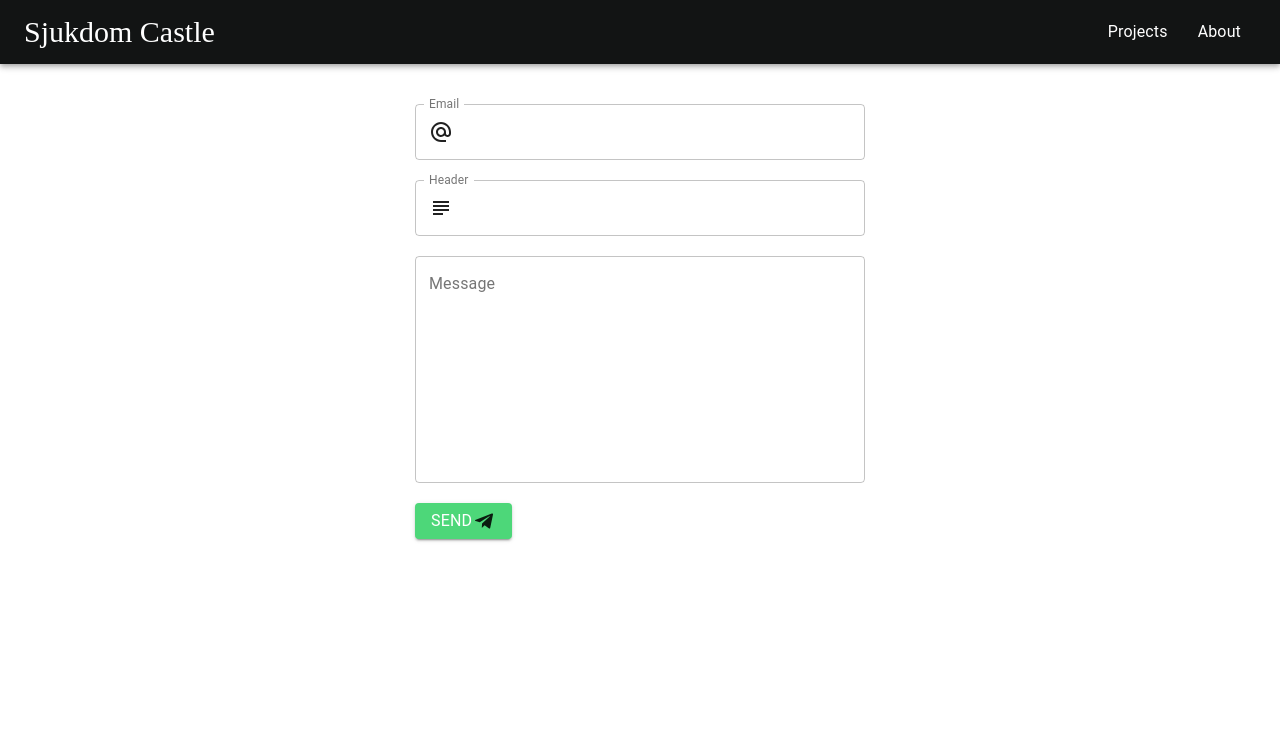
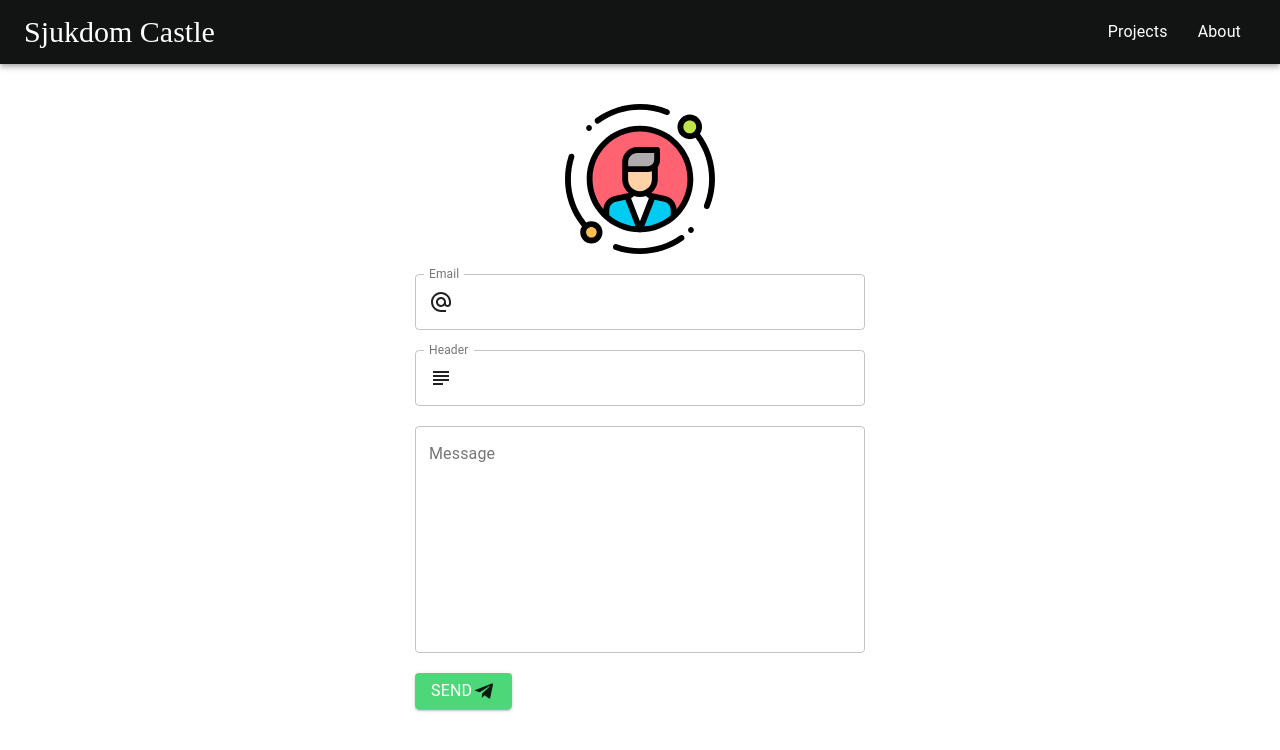
Before and after one commit to daniel-sjkdm/SjkdmIsland, a React (Create React App) app in the folder sjkdm_island/: page /about in a window 1280 px wide. Shown: the top 750 px of the page. Built offline with nearby package versions, Linux system fonts and the light colour scheme.

Commit message:
Improving the UI man!

```diff
--- a/sjkdm_island/src/components/About.js
+++ b/sjkdm_island/src/components/About.js
@@ -5,6 +5,7 @@ import TelegramIcon from '@material-ui/icons/Telegram';
 import AlternateEmailIcon from '@material-ui/icons/AlternateEmail';
 import SubjectIcon from '@material-ui/icons/Subject';
 import { makeStyles } from '@material-ui/styles';
+import people from '../assets/img/people.svg'
 
 
 const useStyles = makeStyles({
@@ -12,8 +13,9 @@ const useStyles = makeStyles({
         display: "flex",
         justifyContent: "center",
         alignItems: "center",
-        backgroundColor: "white",
-        },
+        flexDirection: "column",
+        // backgroundColor: "#212325",
+    },
     text: {
         width: "450px",
         marginBottom: "20px",
@@ -26,7 +28,11 @@ const useStyles = makeStyles({
         backgroundColor: "#4DD779"
     },
     form: {
-        backgroundColor: "white",
+        // backgroundColor: "#212325",
+        paddingTop: "20px",
+        paddingBottom: "20px",
+        paddingLeft: "10px",
+        paddingRight: "10px"
     }
 
     // title: {
@@ -44,8 +50,8 @@ const About = (props) => {
 
 
     return (
-        <Container>
             <div className={classes.root}>
+                <img src={people} width={150} height={150} />
                 <form onSubmit={() => onSubmit()} className={classes.form}>
                     <TextField
                         label="Email"
@@ -93,7 +99,6 @@ const About = (props) => {
                     </Button>
                 </form>
             </div>
-        </Container>
     )
 }
 
```
